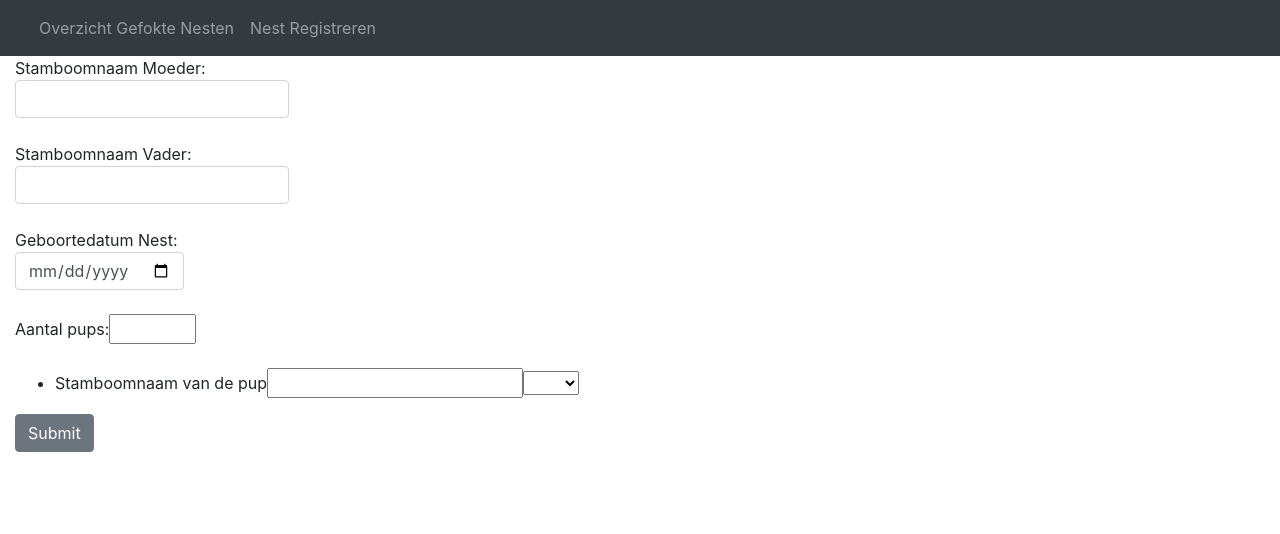
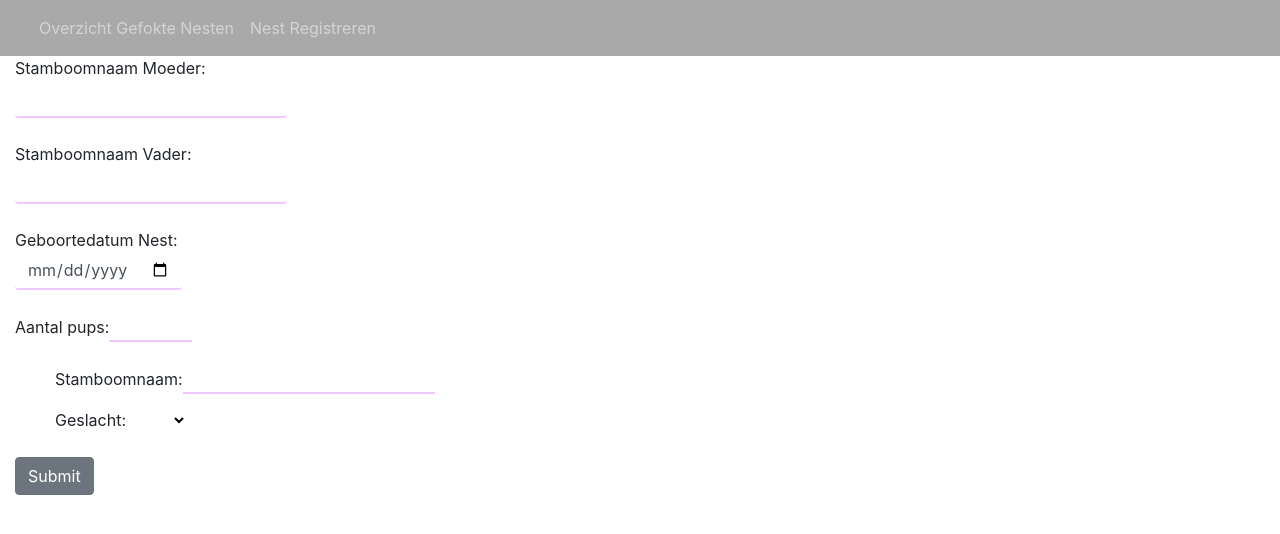
Before and after one commit to NatasjaEibrink/angular-doggydata, an Angular app: page /litters/add in a window 1280 px wide. Shown: the top 534 px of the page. Built offline with nearby package versions, Linux system fonts and the light colour scheme.

Commit message:
klein stukje css voor registratieformulier

```diff
--- a/src/app/components/litter-overview/litter-overview.component.html
+++ b/src/app/components/litter-overview/litter-overview.component.html
@@ -15,7 +15,7 @@
       <td>{{ litter.birthDateOfLitter }}</td>
       <td>
       <span *ngFor="let pup of litter.pupsOfLitter">
-          <span [routerLink]="['/dogs', pup.id]">{{pup.pedigreeName}}</span>
+          <span [routerLink]="['/dogs', pup.id]">{{pup.pedigreeName}}</span> <br>
       </span>
       </td>
     </tr>
--- a/src/app/components/nav-bar/nav-bar.component.css
+++ b/src/app/components/nav-bar/nav-bar.component.css
@@ -0,0 +1,3 @@
+.navbar-custom {
+  background-color: #A9A9A9;
+}
--- a/src/app/components/nav-bar/nav-bar.component.html
+++ b/src/app/components/nav-bar/nav-bar.component.html
@@ -1,4 +1,4 @@
-<nav class= "navbar navbar-dark navbar-expand-md bg-dark">
+<nav class= "navbar navbar-dark navbar-expand-md navbar-custom">
   <div class="container-fluid">
     <ul class="nav navbar-nav">
       <li class="nav-item">
--- a/src/app/components/register-litter/register-litter.component.css
+++ b/src/app/components/register-litter/register-litter.component.css
@@ -0,0 +1,22 @@
+input[type=text] {
+  border: none;
+  border-bottom: 2px solid #f0c7ff;
+}
+
+input[type=date] {
+  border: none;
+  border-bottom: 2px solid #f0c7ff;
+}
+
+input[type=number] {
+  border: none;
+  border-bottom: 2px solid #f0c7ff;
+}
+
+select {
+  width: 5%;
+  padding: 10px;
+  border: none;
+  border-radius: 4px;
+  background-color: #ffffff;
+}
--- a/src/app/components/register-litter/register-litter.component.html
+++ b/src/app/components/register-litter/register-litter.component.html
@@ -25,11 +25,16 @@
     </label>
   </div>
   <div class="form-group">
-    <ul formArrayName="puppies">
+    <ul formArrayName="puppies" style="list-style-type:none">
       <li *ngFor="let puppy of registrationForm.controls.puppies.controls; let i = index">
         <div formGroupName="{{i}}">
-        <span>Stamboomnaam van de pup</span>
-        <input type="text" formControlName="pedigreeName">
+          <label>
+            <span>Stamboomnaam: </span>
+          </label>
+        <input type="text" name="Stamboomnaam van de pup" formControlName="pedigreeName"><br>
+          <label>
+          <span>Geslacht:</span>
+          </label>
           <select formControlName="sex">
             <option value="Reu">
               Reu
```
